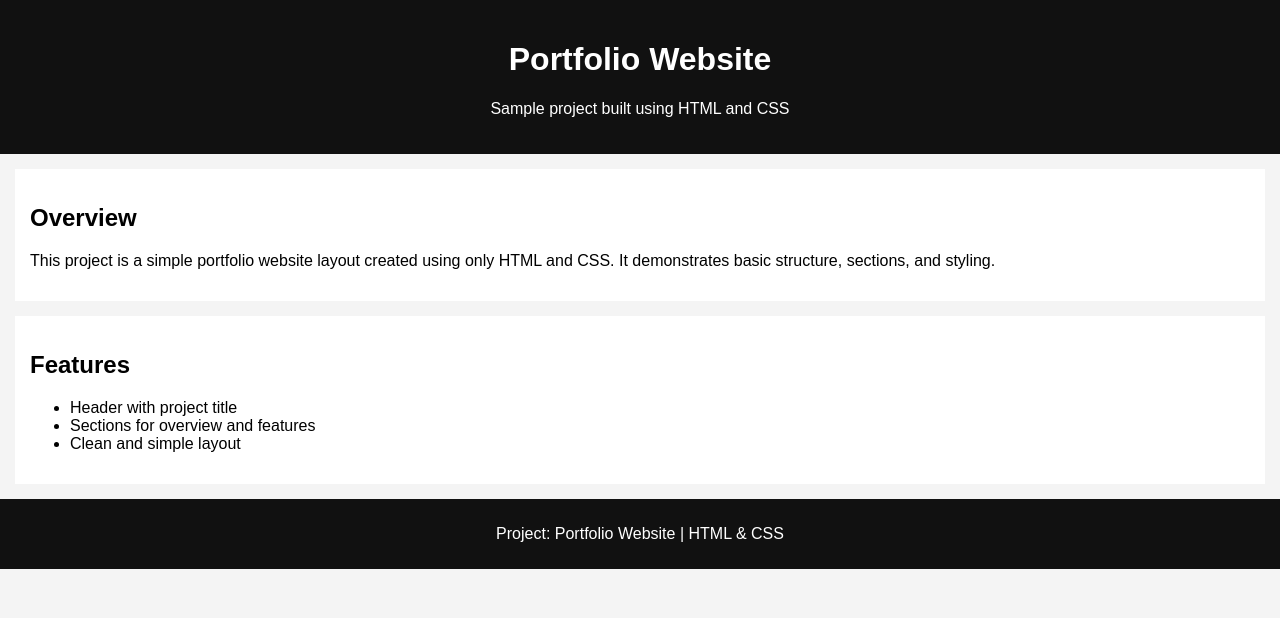
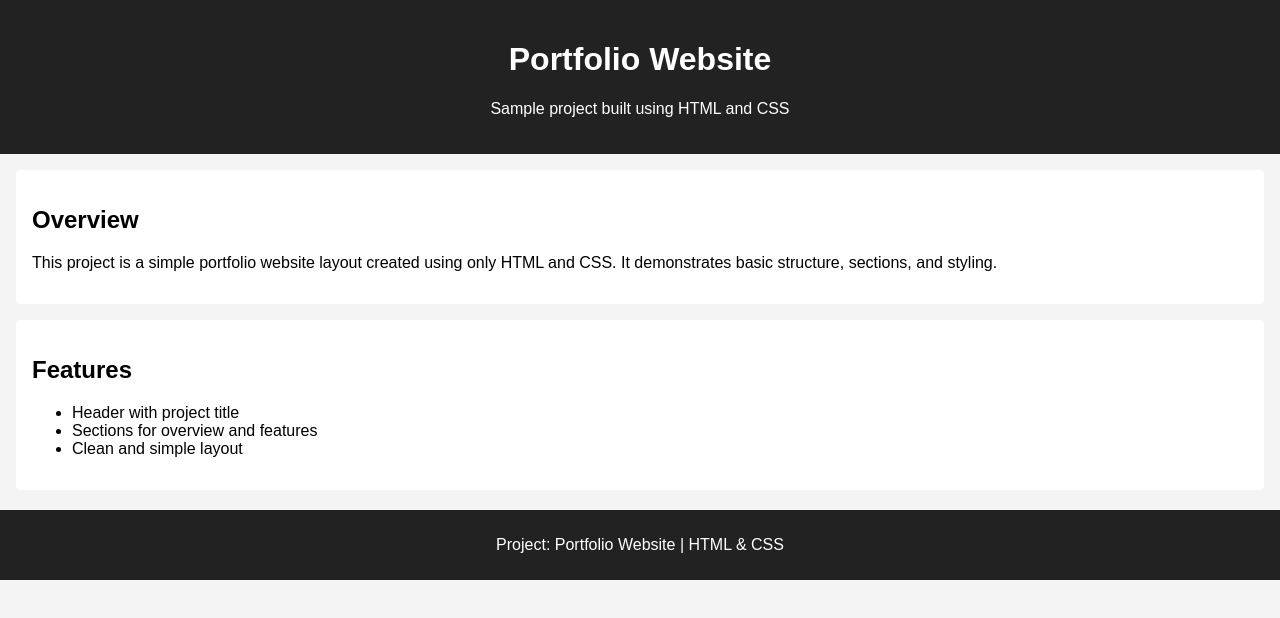
Before and after one commit to varshitareddy1028/portfolio-website, a plain HTML site: page index.html in a window 1280 px wide. Drawn offline with Linux system fonts and the light colour scheme.

Commit message:
Update style.css

```diff
--- a/style.css
+++ b/style.css
@@ -1,25 +1,28 @@
 body {
   font-family: Arial, sans-serif;
-  background-color: #f4f4f4;
   margin: 0;
+  padding: 0;
+  background: #f4f4f4;
 }
 
 header {
-  background: #111;
-  color: white;
+  background: #222;
+  color: #fff;
   padding: 20px;
   text-align: center;
 }
 
 section {
-  background: white;
-  margin: 15px;
-  padding: 15px;
+  background: #fff;
+  margin: 16px;
+  padding: 16px;
+  border-radius: 4px;
 }
 
 footer {
-  background: #111;
-  color: white;
+  background: #222;
+  color: #fff;
   text-align: center;
   padding: 10px;
+  margin-top: 20px;
 }
```
